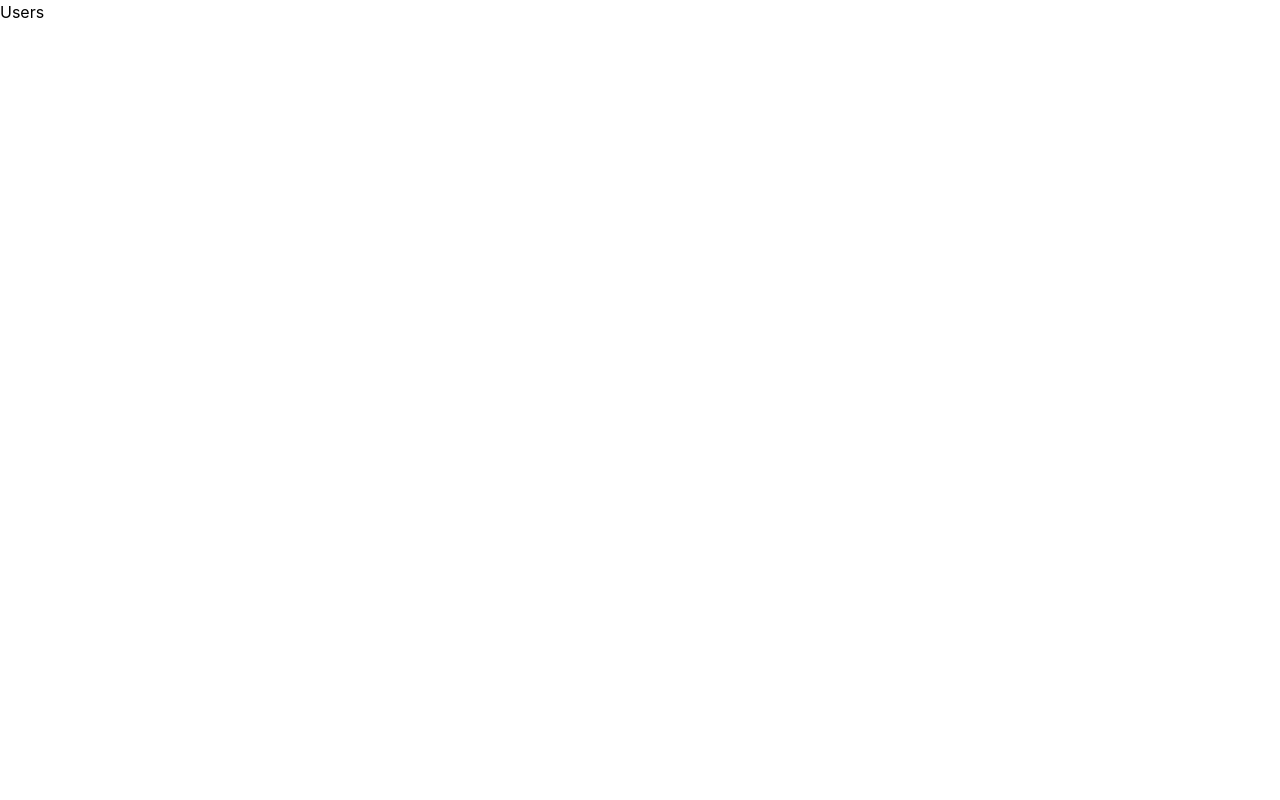
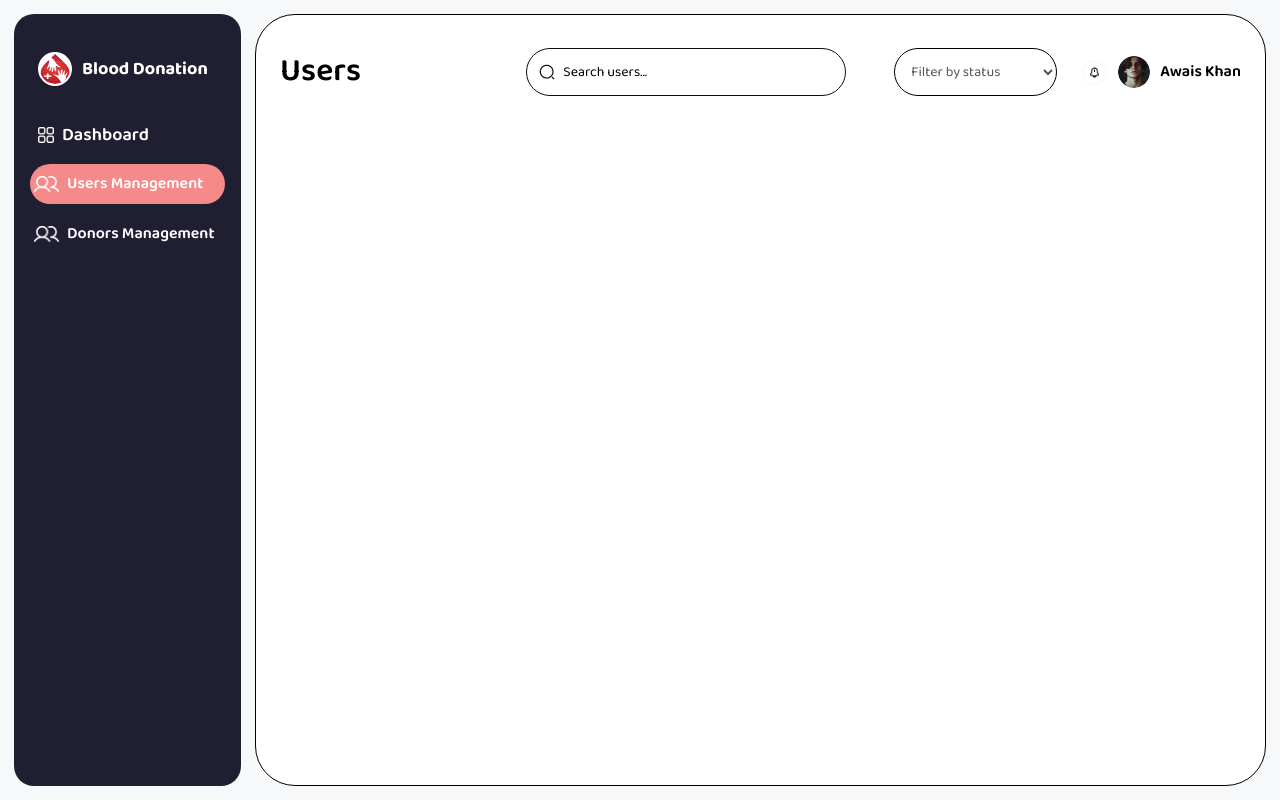
Before and after one commit to Ishaq-web/Blood_Donation_System, a React (Vite) app: page /Users in a window 1280 px wide. Built offline with nearby package versions, Linux system fonts and the light colour scheme.

Commit message:
Update project

```diff
--- a/src/components/header/Header.jsx
+++ b/src/components/header/Header.jsx
@@ -14,7 +14,7 @@ function Header() {
         <div class="select-wrapper">
           <select class="custom-select">
             <option selected disabled>
-              Select Status
+              Select status
             </option>
             <option value="active">This Day</option>
             <option value="blocked">This Month</option>
--- a/src/components/sidebar/Sidebar.css
+++ b/src/components/sidebar/Sidebar.css
@@ -2,20 +2,27 @@
 
 
 /* =========================================
-   SIDEBAR
+  SIDEBAR
 ========================================= */
 
 .asidebar {
   width: 227px;
-  min-height: 100vh;
+  height: calc(100vh - 28px);
   padding: 28px 16px;
   background-color: #201F31;
   box-sizing: border-box;
   flex-shrink: 0;
   display: flex;
   flex-direction: column;
+
+  /* Fixed */
+  position: fixed;
+  top: 14px;
+  left: 14px;
+  z-index: 1000;
+
   border-radius: 20px;
-  margin: 14px;
+  overflow-y: auto;
 }
 
 
@@ -82,14 +89,19 @@
   font-size: 14px;
   font-weight: 500;
   line-height: 100%;
-  margin-left: 20px;
-  padding-left: 8px;
+  /* margin-left: 20px; */
+}
+.dashboard-nav-link.active {
+  background-color: #F68989;
+  color: #ffffff;
+  border-radius: 999px;
 }
 .dashboard-nav-link:hover {
   background-color: #F68989;
   color: #ffffff;
   border-radius: 999px;
 }
+
 .sidebar-nav-text {
   color: #ffffff;
   font-size: 18px;
@@ -108,6 +120,11 @@
   align-items: center;
   gap: 8px;
   padding-left: 4px;
+}
+.usermanagement-nav-link.active {
+  background-color: #F68989;
+  color: #ffffff;
+  border-radius: 999px;
 }
 .usermanagement-nav-link:hover {
   background-color: #F68989;
@@ -138,8 +155,14 @@
   gap: 8px;
   padding-left: 4px;
 }
+.donors-nav-link.active {
+  background-color: #F68989;
+  color: #ffffff;
+  border-radius: 999px;
+}
 .donors-nav-link:hover {
   background-color: #F68989;
+  color: #ffffff;
   border-radius: 999px;
 }
 .donors-img-logo {
--- a/src/components/sidebar/Sidebar.jsx
+++ b/src/components/sidebar/Sidebar.jsx
@@ -15,17 +15,32 @@ function Sidebar() {
         </div>
 
         <nav className="sidebar-nav">
-          <NavLink to="/" className="dashboard-nav-link">
+          <NavLink
+            to="/"
+            className={({ isActive }) =>
+              `dashboard-nav-link ${isActive ? "active" : ""}`
+            }
+          >
             <img src={dashboardicon} alt="" className="dashboard-img-logo" />
             <span className="sidebar-nav-text">Dashboard</span>
           </NavLink>
 
-          <NavLink to="/users" className="usermanagement-nav-link">
+          <NavLink
+            to="/users"
+            className={({ isActive }) =>
+              `usermanagement-nav-link ${isActive ? "active" : ""}`
+            }
+          >
             <img src={usersicon} alt="" className="usermanagement-img-logo" />
             <span className="usermanagement-nav-text">Users Management</span>
           </NavLink>
 
-          <NavLink to="/donors" className="donors-nav-link">
+          <NavLink
+            to="/donors"
+            className={({ isActive }) =>
+              `donors-nav-link ${isActive ? "active" : ""}`
+            }
+          >
             <img src={usersicon} alt="" className="donors-img-logo" />
             <span className="donors-nav-text">Donors Management</span>
           </NavLink>
--- a/src/components/totalCard/TotalCard.css
+++ b/src/components/totalCard/TotalCard.css
@@ -66,7 +66,7 @@
 }
 
 .transactions-card {
-  width: 720px;
+  width: 690px;
   height: 337px;
   padding: 18px 20px;
 }
@@ -113,7 +113,7 @@
 
 .activity-card {
   padding: 16px 18px;
-  width: 393px;
+  width: 350px;
   height: 560px;
 }
 .activity-card h3 {
--- a/src/layouts/DashboardLayout.css
+++ b/src/layouts/DashboardLayout.css
@@ -7,6 +7,9 @@
   min-height: 100vh;
   display: flex;
   background-color: #f7f8fa;
+
+  /* margin-left: 255px; */
+  /* width: calc(100% - 255px); */
 }
 
 
@@ -20,6 +23,9 @@
   min-width: 0;
   display: flex;
   flex-direction: column;
+
+    margin-left: 255px;
+  width: calc(100% - 255px);
 }
 
 
--- /dev/null
+++ b/src/pages/donors/Donors.css
@@ -0,0 +1,10 @@
+
+
+.donors-management {
+  display: flex;
+  gap: 16px;
+}
+
+.donors-management-content {
+  padding-top: 16px;
+}
--- a/src/pages/donors/Donors.jsx
+++ b/src/pages/donors/Donors.jsx
@@ -0,0 +1,17 @@
+import Sidebar from "../../components/sidebar/Sidebar";
+import "./Donors.css";
+
+function DonorsManagement() {
+  return (
+    <div className="donors-management">
+      <div>
+        <Sidebar />
+      </div>
+      <div className="donors-management-content">
+        <h1>Donors Management</h1>
+      </div>
+    </div>
+  );
+}
+
+export default DonorsManagement;
--- /dev/null
+++ b/src/pages/users/Users.css
@@ -0,0 +1,209 @@
+/* =========================================
+   USERS MANAGEMENT MAIN LAYOUT
+========================================= */
+
+.users-management {
+  width: 100%;
+  min-height: 100vh;
+  box-sizing: border-box;
+  background-color: #f7f8fa;
+  position: fixed;
+}
+
+
+/* =========================================
+   MAIN CONTENT
+========================================= */
+
+.users-management > section {
+  margin: 14px 14px 14px 255px;
+
+  width: calc(100% - 269px);
+  min-height: calc(100vh - 28px);
+
+  box-sizing: border-box;
+
+  border: 1px solid black;
+  background-color: #ffffff;
+  border-radius: 40px;
+}
+
+.users-management-content {
+  width: 100%;
+  padding: 27px 24px;
+  box-sizing: border-box;
+}
+
+
+/* =========================================
+   HEADER
+========================================= */
+
+.users-management-content-header {
+  width: 100%;
+  min-height: 60px;
+
+  display: flex;
+  align-items: center;
+
+  box-sizing: border-box;
+}
+
+
+/* =========================================
+   TITLE
+========================================= */
+
+.users-management-content-title {
+  margin: 0;
+
+  color: #000000;
+  font-family: "Baloo 2", sans-serif;
+  font-size: 32px;
+  font-weight: 600;
+  line-height: 100%;
+}
+
+
+/* =========================================
+   SEARCH + FILTER
+========================================= */
+
+.users-management-content-search {
+  display: flex;
+  align-items: center;
+  gap: 48px;
+
+  margin-left: auto;
+}
+
+
+/* =========================================
+   SEARCH INPUT WRAPPER
+========================================= */
+
+.users-management-content-search-input-wrapper {
+  width: 320px;
+  height: 48px;
+
+  display: flex;
+  align-items: center;
+
+  padding: 0 12px;
+
+  background-color: #ffffff;
+  border: 1px solid #0E0E0E;
+  border-radius: 99px;
+
+  box-sizing: border-box;
+}
+
+
+/* =========================================
+   SEARCH ICON
+========================================= */
+
+.header-search-icon {
+  width: 16px;
+  height: 16px;
+  object-fit: contain;
+  flex-shrink: 0;
+}
+
+
+/* =========================================
+   SEARCH INPUT
+========================================= */
+
+.users-management-content-search-input {
+  width: 100%;
+  height: 100%;
+
+  border: none;
+  outline: none;
+
+  padding: 0 8px;
+
+  background: transparent;
+
+  color: #000000;
+  font-family: "Baloo 2";
+  font-weight: 400;
+  font-size: 14px;
+}
+
+.users-management-content-search-input::placeholder {
+  color: #000000;
+}
+
+
+/* =========================================
+   FILTER SELECT
+========================================= */
+
+.users-management-content-search-select {
+  width: 163px;
+  height: 48px;
+
+  padding: 0 12px;
+
+  border: 1px solid #000000;
+  border-radius: 99px;
+
+  background-color: #ffffff;
+
+  color: #555555;
+  font-family: "Baloo 2", sans-serif;
+  font-size: 14px;
+
+  outline: none;
+  cursor: pointer;
+}
+
+
+/* =========================================
+   PROFILE AREA
+========================================= */
+
+.users-management-content-header > div:last-child {
+  display: flex;
+  align-items: center;
+  gap: 10px;
+
+  margin-left: 24px;
+}
+
+
+/* Widget icon */
+
+.users-management-content-header > div:last-child img:first-child {
+  width: 27px;
+  height: 27px;
+  object-fit: contain;
+}
+
+
+/* Profile image */
+
+.users-management-content-header > div:last-child img:nth-child(2) {
+  width: 32px;
+  height: 32px;
+  object-fit: cover;
+  border-radius: 50%;
+}
+
+
+/* =========================================
+  PROFILE NAME
+========================================= */
+
+.users-management-content-profile-name {
+  color: #000000;
+
+  font-family: "Baloo 2";
+  font-size: 16px;
+  font-weight: 600;
+  line-height: 100%;
+
+  white-space: nowrap;
+}
--- a/src/pages/users/Users.jsx
+++ b/src/pages/users/Users.jsx
@@ -0,0 +1,61 @@
+import Sidebar from "../../components/sidebar/Sidebar";
+import profile from "../../assets/profile.png";
+import wadget from "../../assets/wadget.png";
+import search from "../../assets/searchicon.png";
+import "./Users.css";
+
+function UserManagement() {
+  return (
+    <>
+      <div className="users-management">
+        <Sidebar />
+
+        <section>
+          <div className="users-management-content">
+            <div className="users-management-content-header">
+              <h1 className="users-management-content-title">Users</h1>
+
+              <div className="users-management-content-search">
+                <div className="users-management-content-search-input-wrapper">
+                  <img
+                    src={search}
+                    alt="Search"
+                    className="header-search-icon"
+                  />
+                  <input
+                    type="text"
+                    placeholder="Search users..."
+                    className="users-management-content-search-input"
+                  />
+                </div>
+
+                <div>
+                  <select
+                    name=""
+                    id=""
+                    className="users-management-content-search-select"
+                  >
+                    <option value="">Filter by status</option>
+                    <option value="active">Active</option>
+                    <option value="blocked">Blocked</option>
+                    <option value="pending">Pending</option>
+                  </select>
+                </div>
+              </div>
+
+              <div>
+                <img src={wadget} alt="" />
+                <img src={profile} alt="" />
+                <span className="users-management-content-profile-name">
+                  Awais Khan
+                </span>
+              </div>
+            </div>
+          </div>
+        </section>
+      </div>
+    </>
+  );
+}
+
+export default UserManagement;
--- a/src/routes/AppRoutes.jsx
+++ b/src/routes/AppRoutes.jsx
@@ -1,5 +1,7 @@
 import { BrowserRouter, Routes, Route } from "react-router-dom";
 import DashboardLayout from "../layouts/DashboardLayout";
+import UserManagement from "../pages/users/Users";
+import DonorsManagement from "../pages/donors/Donors";
 
 function AppRoutes() {
   return (
@@ -8,8 +10,8 @@ function AppRoutes() {
         <Routes>
           <Route path="/" element={<DashboardLayout />} />
 
-          <Route path="/Users" element={<h1>Users</h1>} />
-          <Route path="/donors" element={<h1>donors</h1>} />
+          <Route path="/Users" element={<UserManagement />} />
+          <Route path="/donors" element={<DonorsManagement />} />
           <Route path="/hospitals" element={<h1>hospitals</h1>} />
           <Route path="/setting" element={<h1>setting</h1>} />
           <Route path="/logout" element={<h1>logout</h1>} />
```
Also changed, not shown: src/assets/searchicon.png (added).
